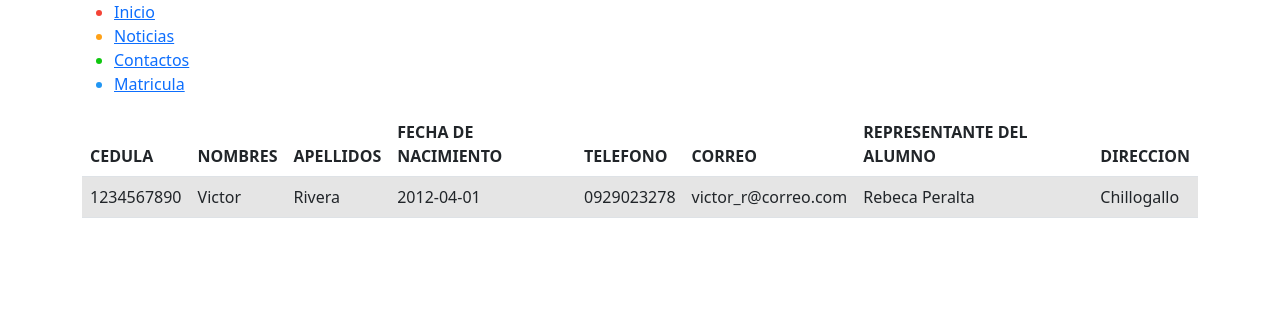
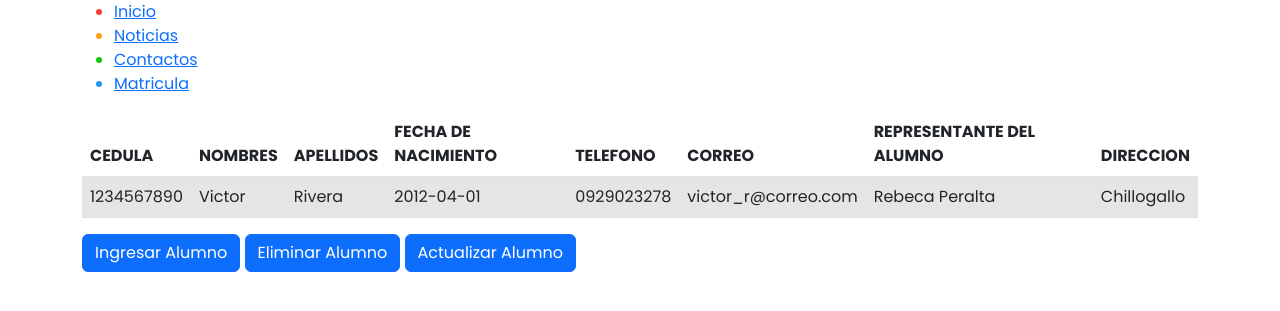
Before and after one commit to libreriavict/practischool, a PHP site: page / in a window 1280 px wide. Shown: the top 311 px of the page. Run offline with PHP 8.4, Linux system fonts and the light colour scheme; data comes from the database, SQL or seed files in the repository.

Commit message:
Creacion de Botones

```diff
--- a/css/estilos.css
+++ b/css/estilos.css
@@ -0,0 +1,8 @@
+@import url('https://fonts.googleapis.com/css2?family=Poppins:wght@100;300;400;500;600;700;800;900&display=swap');
+
+*{
+    margin: 0;
+    padding: 0;
+    box-sizing: border-box;
+    font-family: 'Poppins', sans-serif;
+}
--- a/index.php
+++ b/index.php
@@ -128,10 +128,14 @@ $estudiante = "SELECT * FROM tbl_estudiante";
                 }
                 ?>
                 </tr>
-
             </tbody>
         </table>
+    </div>
 
+    <div class="container-lg">
+    <button type="button" class="btn btn-primary">Ingresar Alumno</button>
+    <button type="button" class="btn btn-primary">Eliminar Alumno</button>
+    <button type="button" class="btn btn-primary">Actualizar Alumno</button>
     </div>
 
 
```
